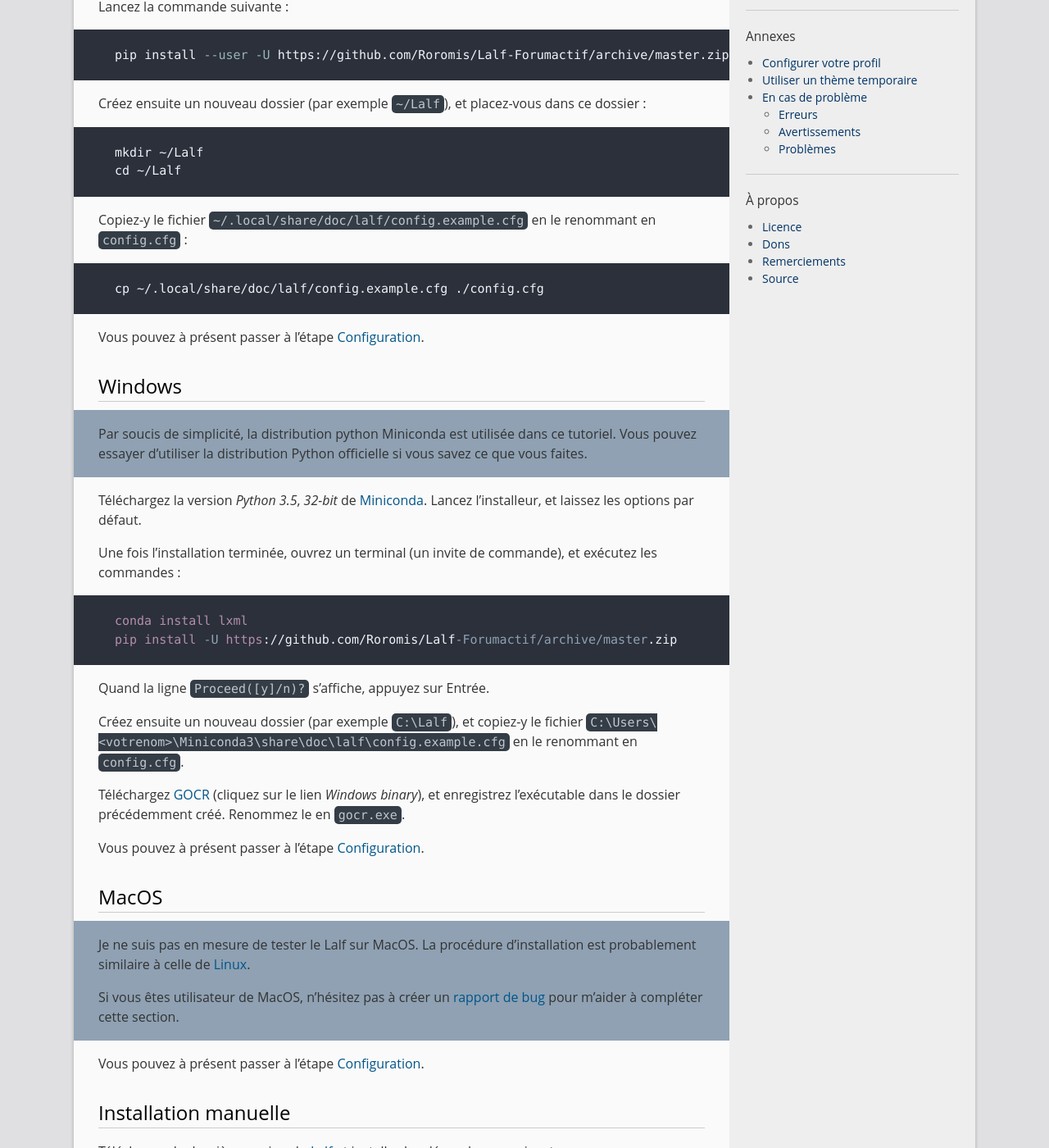
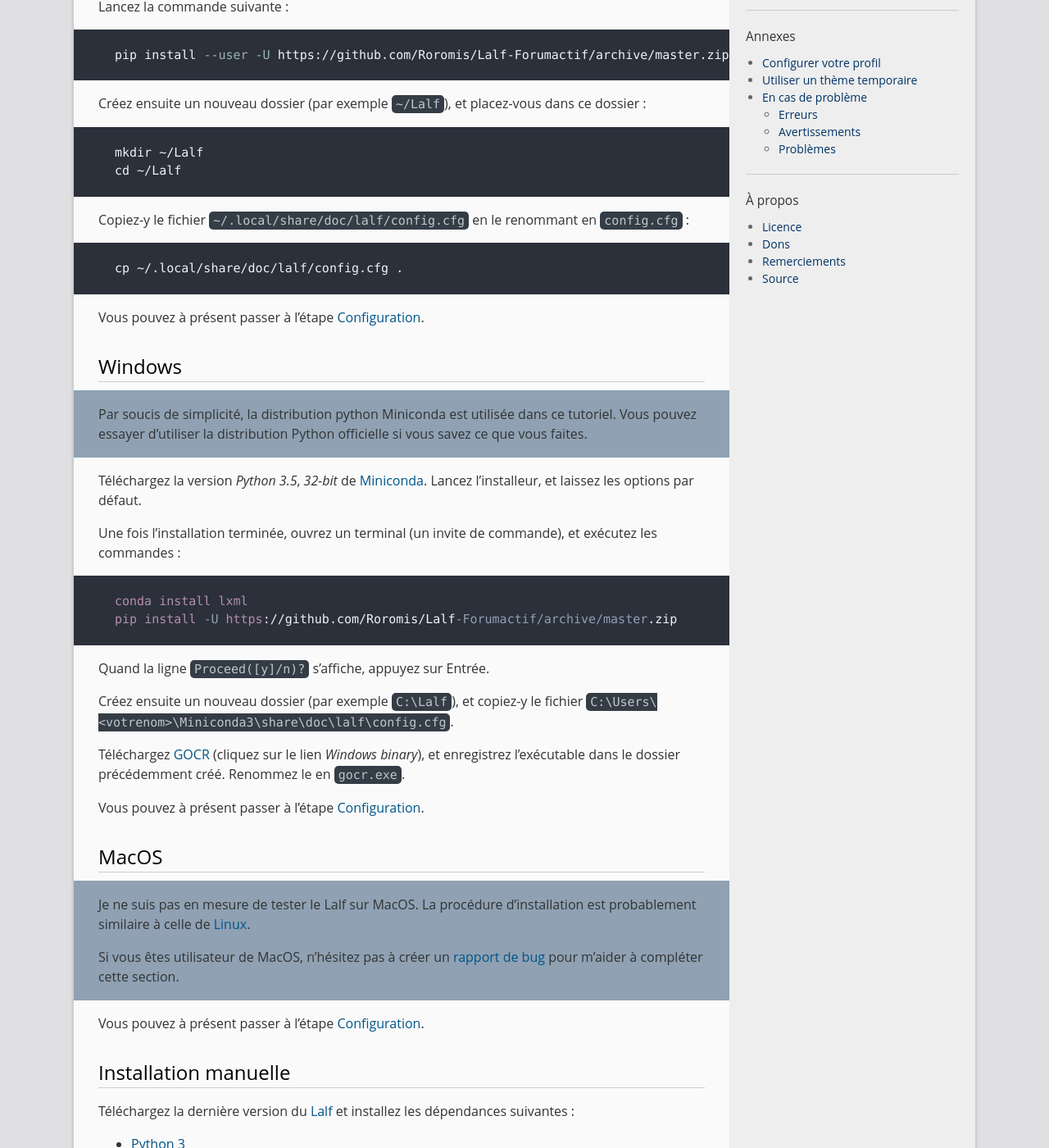
Before and after one commit to Roromis/Lalf-Forumactif, a Jekyll site: the page built from installation.md, in a window 1280 px wide and 1400 px high, scrolled down 374 px. Shown: the whole window at 82% size. Built offline with Jekyll 4.4.1, drawn with Linux system fonts in a browser that asks for light colours; some of the changed text lies outside the part shown.

Commit message:
Renamed config.example.cfg to config.cfg

````diff
--- a/installation.md
+++ b/installation.md
@@ -31,11 +31,11 @@ mkdir ~/Lalf
 cd ~/Lalf
 ```
 
-Copiez-y le fichier `~/.local/share/doc/lalf/config.example.cfg` en le
+Copiez-y le fichier `~/.local/share/doc/lalf/config.cfg` en le
 renommant en `config.cfg` :
 
 ```bash
-cp ~/.local/share/doc/lalf/config.example.cfg ./config.cfg
+cp ~/.local/share/doc/lalf/config.cfg .
 ```
 
 Vous pouvez à présent passer à l'étape [Configuration][].
@@ -63,8 +63,7 @@ Quand la ligne `Proceed([y]/n)?` s'affiche, appuyez sur Entrée.
 
 Créez ensuite un nouveau dossier (par exemple `C:\Lalf`), et copiez-y
 le fichier
-`C:\Users\<votrenom>\Miniconda3\share\doc\lalf\config.example.cfg` en
-le renommant en `config.cfg`.
+`C:\Users\<votrenom>\Miniconda3\share\doc\lalf\config.cfg`.
 
 Téléchargez [GOCR][] (cliquez sur le lien *Windows binary*), et
 enregistrez l'exécutable dans le dossier précédemment créé. Renommez le
@@ -95,9 +94,7 @@ dépendances suivantes :
 - [Pillow][]
 - [GOCR][]
 
-Placez vous dans le dossier contenant le fichier `lalf.py`, et créez
-une copie `config.cfg` du fichier `config.example.cfg`.
-
-Dans la suite, utilisez la commande `./lalf.py` à la place de `lalf`.
+Placez vous dans le dossier contenant le fichier `lalf.py`. Dans la
+suite, utilisez la commande `./lalf.py` à la place de `lalf`.
 
 Vous pouvez à présent passer à l'étape [Configuration][].
````
Also changed, not shown: configuration.md (+2 -3 lines).
